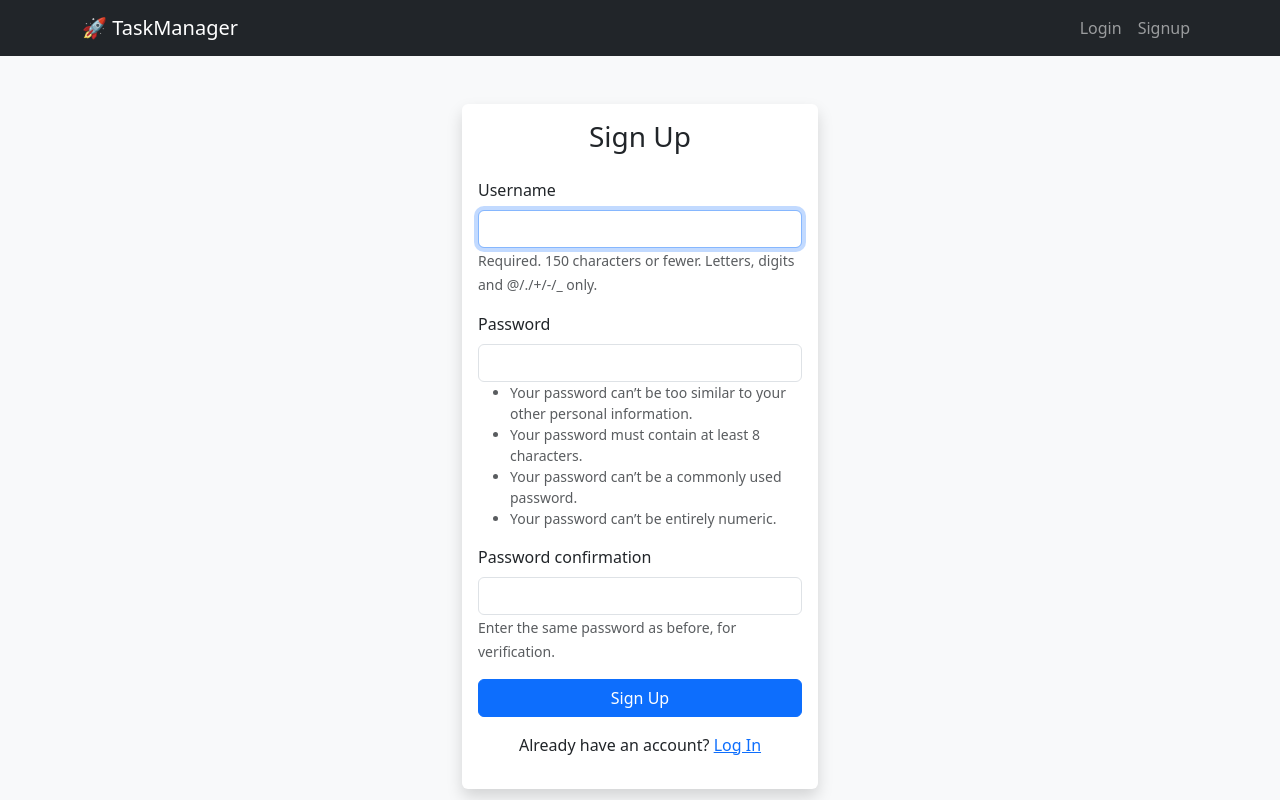
After one commit to Milan-Bhimani/Task_Manager, a Django app: page /signup/ in a window 1280 px wide. The commit adds this page. Run offline with Django 5.2, Linux system fonts and the light colour scheme.

Commit message:
Implement User Registration (Signup), update navigation, and finalize documentation

```diff
--- a/demo/task_manager/urls.py
+++ b/demo/task_manager/urls.py
@@ -1,7 +1,7 @@
 from django.contrib import admin
 from django.urls import path, include
 from rest_framework.routers import DefaultRouter
-from tasks.views import ProjectViewSet, TaskViewSet, dashboard, project_detail
+from tasks.views import ProjectViewSet, TaskViewSet, dashboard, project_detail, signup
 from rest_framework.authtoken.views import obtain_auth_token
 
 router = DefaultRouter()
@@ -12,6 +12,7 @@ urlpatterns = [
     path('admin/', admin.site.urls),
     path('', dashboard, name='dashboard'),
     path('project/<int:pk>/', project_detail, name='project_detail'),
+    path('signup/', signup, name='signup'),
     path('api/',include(router.urls)),
     path('api/login/', obtain_auth_token, name = 'api_login'),
     path('accounts/', include('django.contrib.auth.urls')),
--- a/demo/tasks/templates/registration/login.html
+++ b/demo/tasks/templates/registration/login.html
@@ -22,7 +22,7 @@
                 </form>
             </div>
             <div class="card-footer text-center">
-                <small>Don't have an account? Ask admin.</small>
+                <small>Don't have an account? <a href="{% url 'signup' %}">Sign Up</a></small>
             </div>
         </div>
     </div>
--- /dev/null
+++ b/demo/tasks/templates/registration/signup.html
@@ -0,0 +1,42 @@
+{% extends 'tasks/base.html' %}
+
+{% block content %}
+<div class="row justify-content-center mt-5">
+    <div class="col-md-6 col-lg-4">
+        <div class="card shadow">
+            <div class="card-body">
+                <h3 class="text-center mb-4">Sign Up</h3>
+                <form method="post">
+                    {% csrf_token %}
+                    <!-- Render form fields manually to add Bootstrap classes or use default -->
+                    {% for field in form %}
+                    <div class="mb-3">
+                        <label class="form-label">{{ field.label }}</label>
+                        {{ field }}
+                        {% if field.help_text %}
+                        <small class="form-text text-muted">{{ field.help_text }}</small>
+                        {% endif %}
+                        {% for error in field.errors %}
+                        <div class="text-danger small">{{ error }}</div>
+                        {% endfor %}
+                    </div>
+                    {% endfor %}
+
+                    <button type="submit" class="btn btn-primary w-100">Sign Up</button>
+                </form>
+                <div class="text-center mt-3">
+                    <p>Already have an account? <a href="{% url 'login' %}">Log In</a></p>
+                </div>
+            </div>
+        </div>
+    </div>
+</div>
+
+<!-- Add specific styling for Django form inputs if they don't have bootstrap classes -->
+<script>
+    document.addEventListener('DOMContentLoaded', function() {
+        const inputs = document.querySelectorAll('input');
+        inputs.forEach(input => input.classList.add('form-control'));
+    });
+</script>
+{% endblock %}
--- a/demo/tasks/templates/tasks/base.html
+++ b/demo/tasks/templates/tasks/base.html
@@ -17,10 +17,13 @@
               <div class="navbar-nav ms-auto">
                   {% if user.is_authenticated %}
                       <span class="nav-item nav-link text-light">Welcome, {{ user.username }}</span>
-                      <a class="nav-link" href="/logout/">Logout</a>
+                      <form action="{% url 'logout' %}" method="post" class="d-inline">
+                          {% csrf_token %}
+                          <button type="submit" class="nav-link btn btn-link" style="text-decoration: none;">Logout</button>
+                      </form>
                   {% else %}
-                      <a class="nav-link" href="/login/">Login</a>
-                      <a class="nav-link" href="/signup/">Signup</a>
+                      <a class="nav-link" href="{% url 'login' %}">Login</a>
+                      <a class="nav-link" href="{% url 'signup' %}">Signup</a>
                   {% endif %}
               </div>
           </div>
--- a/demo/tasks/views.py
+++ b/demo/tasks/views.py
@@ -4,6 +4,9 @@ from .models import Task, Project
 from .serializers import TaskSerializer, ProjectSerializer
 from django.contrib.auth.decorators import login_required
 from django_filters.rest_framework import DjangoFilterBackend
+from django.contrib.auth.forms import UserCreationForm
+from django.contrib.auth import login
+from django.shortcuts import render, redirect
 
 class ProjectViewSet(viewsets.ModelViewSet):
     serializer_class = ProjectSerializer
@@ -30,3 +33,14 @@ def dashboard(request):
 @login_required
 def project_detail(request, pk):
     return render(request, 'tasks/project_detail.html')
+
+def signup(request):
+    if request.method == 'POST':
+        form = UserCreationForm(request.POST)
+        if form.is_valid():
+            user = form.save()
+            login(request, user)
+            return redirect('dashboard')
+    else:
+        form = UserCreationForm()
+    return render(request, 'registration/signup.html', {'form': form})
```
Also changed, not shown: work_done_on_6th_Jan_2026.md (+2 -1 lines).
